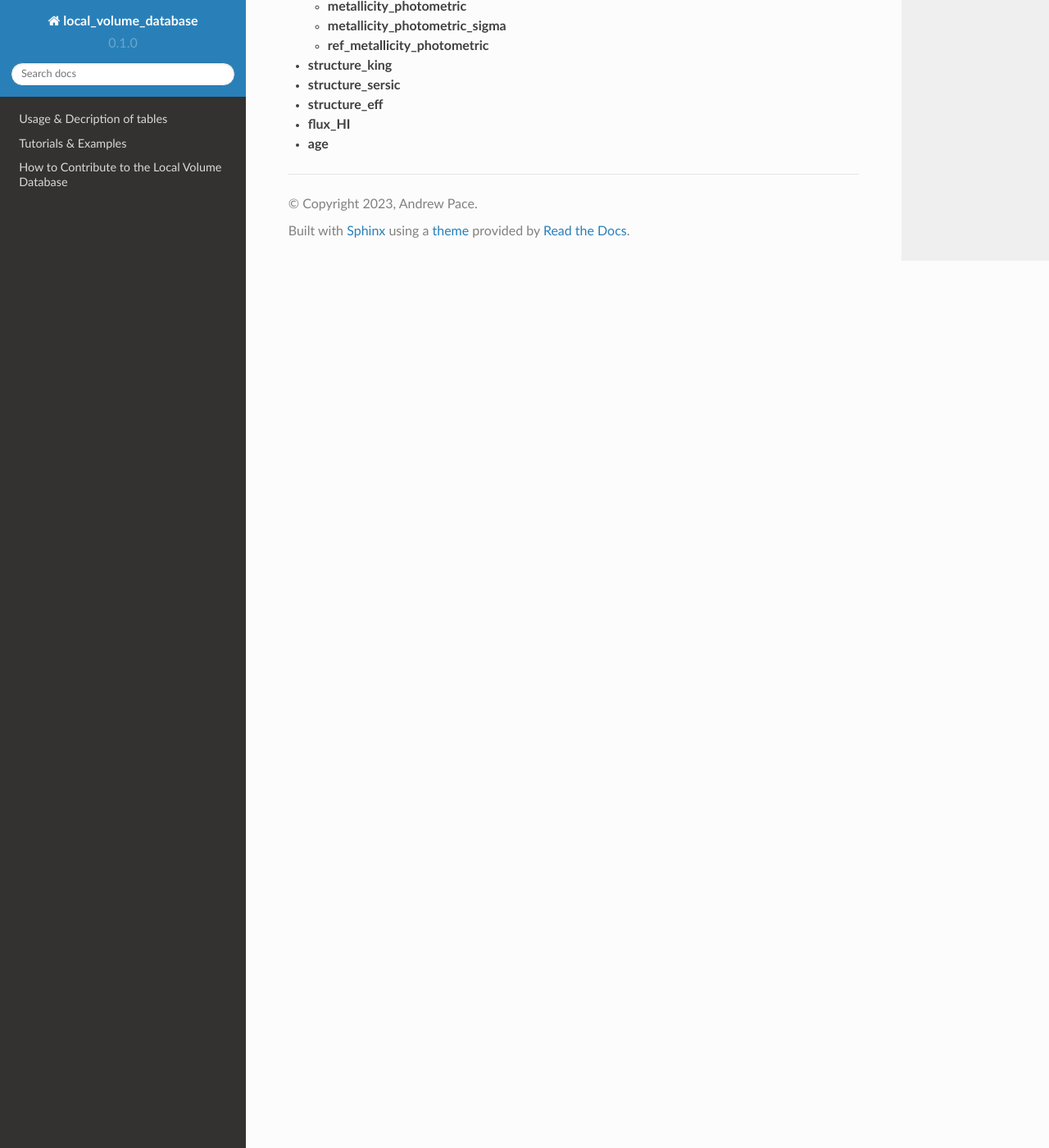
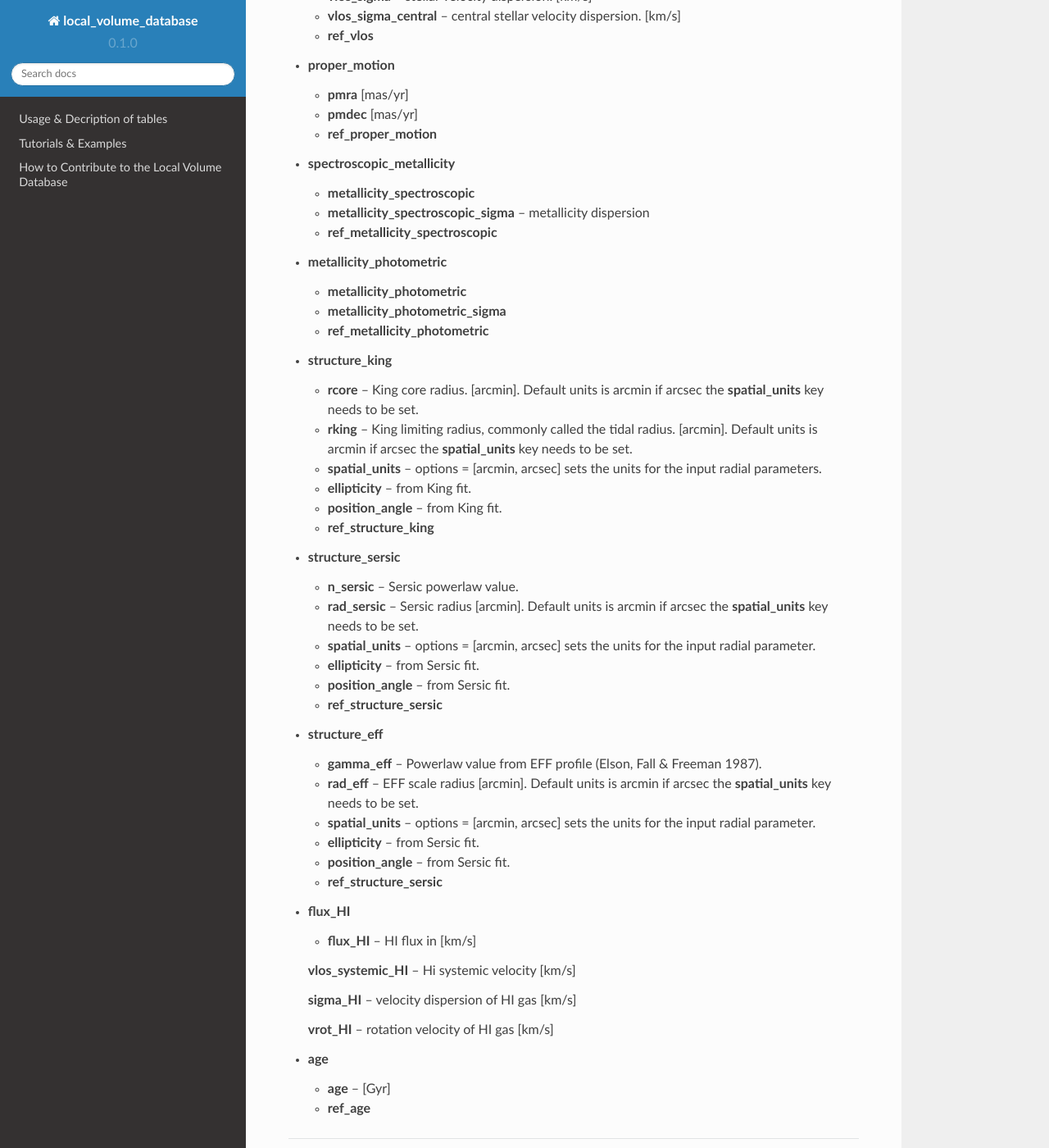
Before and after one commit to apace7/local_volume_database, a Sphinx documentation site: the page built from docs/source/yaml_description.rst, in a window 1280 px wide and 1400 px high, scrolled down 1364 px. Shown: the whole window at 82% size. Built offline with Sphinx 7.4.7 and the Read the Docs theme 2.0.0, drawn with Linux system fonts in a browser that asks for light colours; pages that are not in the unit, such as notebooks, are missing from menus; some of the changed text lies outside the part shown.

Commit message:
docs update

```diff
--- a/docs/source/table_description.rst
+++ b/docs/source/table_description.rst
@@ -3,8 +3,8 @@ Decription of tables
 
 table descriptions (tab/sheet). These are available as csv and fits files.
 
-* dwarf_mw : Milky Way dwarf galaxies
-* dwarf_m31: M31 dwarf galaxies
+* **dwarf_mw** : Milky Way dwarf galaxies
+* **dwarf_m31**: M31 dwarf galaxies
 * dwarf_local_field: dwarf galaxies outside of MW/M31 to ~ 3 Mpc, mostly follows McConnachie 2012
 * gc_ufsc: post Harris catalog star clusters in the MW halo (abs(b) > ~5-10)
 * gc_disk: post-Harris catalog globular clusters at low Galactic latitude (abs(b) <10), some of these objects might be open clusters
--- a/docs/source/yaml_description.rst
+++ b/docs/source/yaml_description.rst
@@ -36,7 +36,9 @@ The collections are split such that a single reference can describe the contents
 
 * **structure** -- yaml collection
 
-  * **rhalf** -- [arcmin]
+  * **rhalf** -- [arcmin]. Default units is arcmin if arcsec the **spatial_units** key needs to be set.
+
+  * **spatial_units** -- options = [arcmin, arcsec] sets the units for the input rhalf
 
   * **ellipticity**
 
@@ -48,11 +50,15 @@ The collections are split such that a single reference can describe the contents
 
   * **distance_modulus**
 
+  * **distance_fixed_host** -- True/False. This option fixes the distance of the object to the distance of its host.  Commonly used for globular clusters hosted by dwarf galaxy and new (unconfirmed) satellites of more distant hosts (>3 Mpc)
+
   * **ref_distance**
 
 * **m_v** -- yaml collection
 
   * **apparent_magnitude_v** -- corrected for extinction
+
+  * **mean_ebv** -- Mean E(B-V) for reference.  This is not currently used in calculations.
 
   * **ref_m_v**
 
@@ -61,6 +67,8 @@ The collections are split such that a single reference can describe the contents
   * **vlos_systemic** -- systemic heliocentric velocity of the system. Stellar velocities are preferred but some distant objects are from HI observations. [km/s]
 
   * **vlos_sigma** -- stellar velocity dispersion. [km/s]
+
+  * **vlos_sigma_central** -- central stellar velocity dispersion. [km/s]
 
   * **ref_vlos**
 
@@ -89,7 +97,59 @@ The collections are split such that a single reference can describe the contents
   * **ref_metallicity_photometric**
 
 * **structure_king**
+
+  * **rcore** -- King core radius. [arcmin]. Default units is arcmin if arcsec the **spatial_units** key needs to be set.
+
+  * **rking** -- King limiting radius, commonly called the tidal radius. [arcmin]. Default units is arcmin if arcsec the **spatial_units** key needs to be set.
+
+  * **spatial_units** -- options = [arcmin, arcsec] sets the units for the input radial parameters.
+
+  * **ellipticity** -- from King fit.
+
+  * **position_angle** -- from King fit.
+
+  * **ref_structure_king**
+
 * **structure_sersic**
+
+  * **n_sersic** -- Sersic powerlaw value.
+
+  * **rad_sersic** -- Sersic radius [arcmin]. Default units is arcmin if arcsec the **spatial_units** key needs to be set.
+
+  * **spatial_units** -- options = [arcmin, arcsec] sets the units for the input radial parameter.
+
+  * **ellipticity** -- from Sersic fit.
+
+  * **position_angle** -- from Sersic fit.
+
+  * **ref_structure_sersic**
+
 * **structure_eff**
+
+  * **gamma_eff** -- Powerlaw value from EFF profile (Elson, Fall & Freeman 1987).
+
+  * **rad_eff** -- EFF scale radius [arcmin]. Default units is arcmin if arcsec the **spatial_units** key needs to be set.
+
+  * **spatial_units** -- options = [arcmin, arcsec] sets the units for the input radial parameter.
+
+  * **ellipticity** -- from Sersic fit.
+
+  * **position_angle** -- from Sersic fit.
+
+  * **ref_structure_sersic**
+
 * **flux_HI**
+
+  * **flux_HI** -- HI flux in [km/s]
+
+  **vlos_systemic_HI** -- Hi systemic velocity [km/s]
+
+  **sigma_HI** -- velocity dispersion of HI gas [km/s]
+
+  **vrot_HI** -- rotation velocity of HI gas [km/s]
+
 * **age**
+
+  * **age** -- [Gyr]
+
+  * **ref_age**
```
